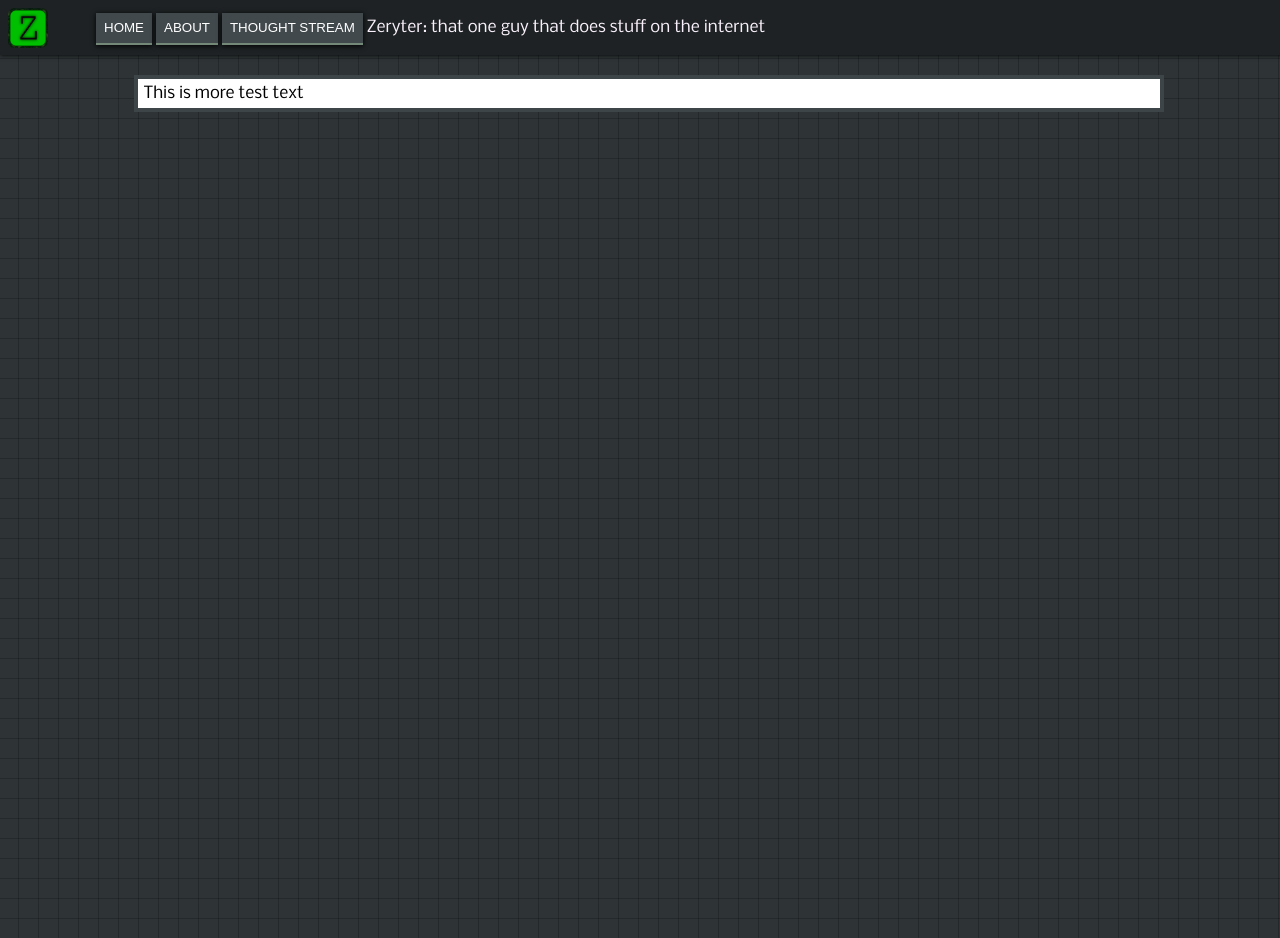
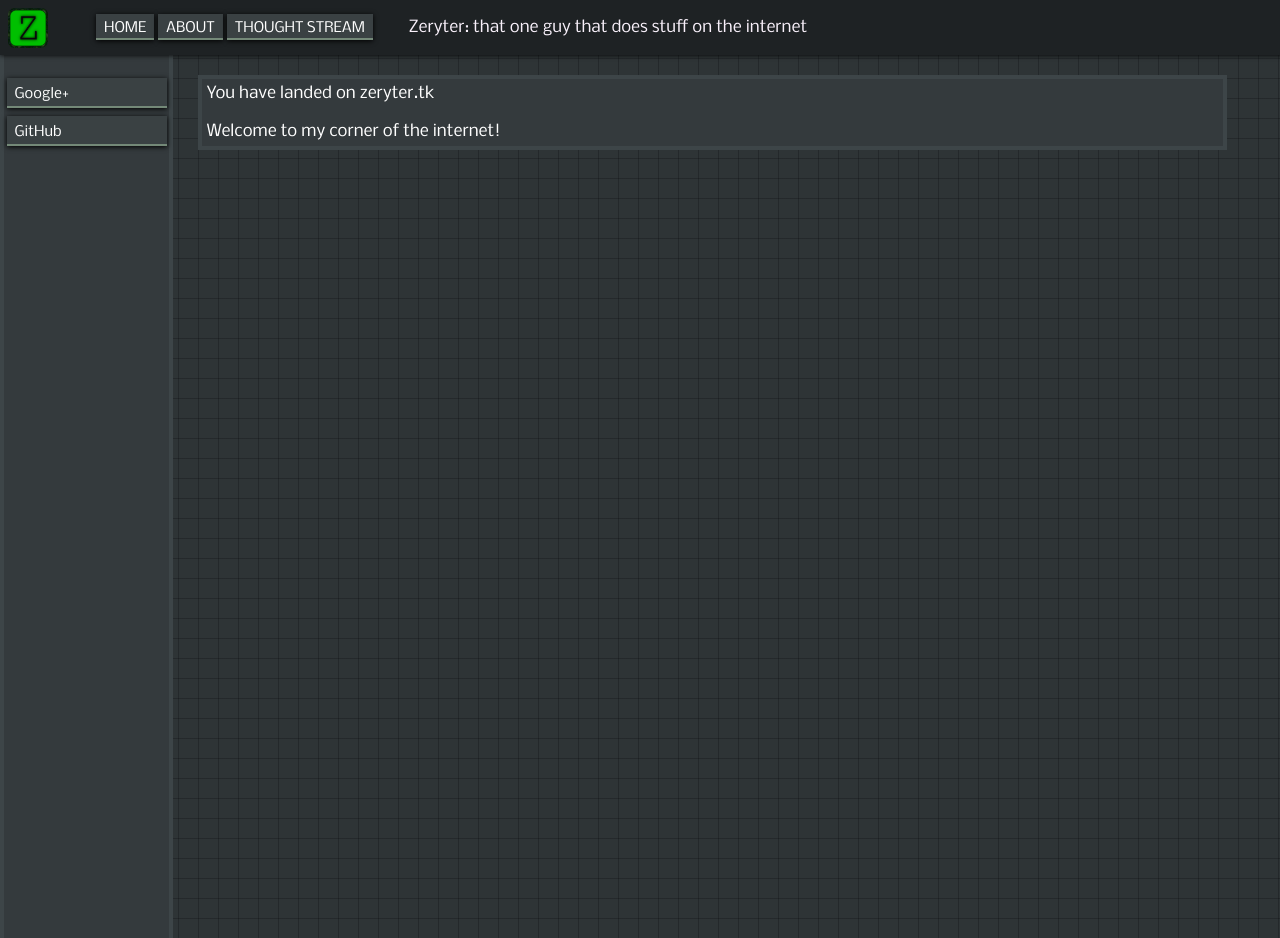
Before and after one commit to Owen-Holloway101/zeryter-site, a PHP site: page / in a window 1280 px wide. Run offline with PHP 8.4, Linux system fonts and the light colour scheme.

Commit message:
a heap of css stuff and a bit of backend for login

```diff
--- a/animationStyles.css
+++ b/animationStyles.css
@@ -1,6 +1,6 @@
-/*Zerytbutton hover animation*/
+/*zerytButton hover animation*/
 /* NON-WEBKIT */
-@keyframes hover {
+@keyframes zerytButtonHover {
 0%{border-bottom: 2px solid #748978;}
 20%{border-bottom: 2px solid #6A9372;}
 40%{border-bottom: 2px solid #51AC63;}
@@ -9,7 +9,7 @@
 100%{border-bottom: 2px solid #14E942;}
 }
 /*SAFARI AND CHROME*/
-@-webkit-keyframes hover{
+@-webkit-keyframes zerytButtonHover {
 0%{border-bottom: 2px solid #748978;}
 20%{border-bottom: 2px solid #6A9372;}
 40%{border-bottom: 2px solid #51AC63;}
@@ -18,21 +18,22 @@
 100%{border-bottom: 2px solid #14E942;}
 }
 
+/*zerytInput hover animation*/
 /* NON-WEBKIT */
-@keyframes UNHover {
-0%{border-bottom: 2px solid #14E942;}
-20%{border-bottom: 2px solid #25D848;}
-40%{border-bottom: 2px solid #2DD04D;}
-60%{border-bottom: 2px solid #51AC63;}
-80%{border-bottom: 2px solid #6A9372;}
-100%{border-bottom: 2px solid #748978;}
+@keyframes zerytInputHover {
+0%{border-bottom: 4px solid #748978;}
+20%{border-bottom: 4px solid #6A9372;}
+40%{border-bottom: 4px solid #51AC63;}
+60%{border-bottom: 4px solid #2DD04D;}
+80%{border-bottom: 4px solid #25D848;}
+100%{border-bottom: 4px solid #14E942;}
 }
 /*SAFARI AND CHROME*/
-@-webkit-keyframes UNHover{
-0%{border-bottom: 2px solid #14E942;}
-20%{border-bottom: 2px solid #25D848;}
-40%{border-bottom: 2px solid #2DD04D;}
-60%{border-bottom: 2px solid #51AC63;}
-80%{border-bottom: 2px solid #6A9372;}
-100%{border-bottom: 2px solid #748978;}
+@-webkit-keyframes zerytInputHover {
+0%{border-bottom: 4px solid #748978;}
+20%{border-bottom: 4px solid #6A9372;}
+40%{border-bottom: 4px solid #51AC63;}
+60%{border-bottom: 4px solid #2DD04D;}
+80%{border-bottom: 4px solid #25D848;}
+100%{border-bottom: 4px solid #14E942;}
 }
--- a/createUser.php
+++ b/createUser.php
@@ -0,0 +1,3 @@
+<?php
+
+?>
--- a/index.php
+++ b/index.php
@@ -4,9 +4,21 @@ require 'nav.php';
 
 <html>
 
+<head>
+	<title>Home - Zeryter.tk</title>
+</head>
+
 <body>
+
+	<div class="sidebar">
+		<span class="zerytButton" style="width: calc(100% - 16px); line-height: 20px; display: inline-block;" onclick="location.href='https://plus.google.com/+OwenHolloway'">Google+</span><br>
+		<span class="zerytButton" style="width: calc(100% - 16px); line-height: 20px; display: inline-block;" onclick="location.href='https://github.com/owen-holloway101'">GitHub</span><br>
+	</div>
+
 	<div class="content">
-		This is more test text
+		You have landed on zeryter.tk<br>
+		<br>
+		Welcome to my corner of the internet!
 	</div>
 </body>
 
--- a/mainStyles.css
+++ b/mainStyles.css
@@ -24,17 +24,35 @@ src: url("/assets/font/Nobile-Regular.ttf") format('truetype');
 /* MAIN STYLES*/
 
 div.content {
-	background: #ffffff;
-	color: #000000;
+	background: #343A3D;
+	color: #ffffff;
 	text-align: left;
 
 	/*box*/
 	padding: 5px;
 	border: 4px solid #3D4548;
 	width: 80%;
-	margin-left: 10%;
-	margin-right: 10%;
+	margin-left: 15%;
+	margin-right: 5%;
 
+}
+
+div.sidebar {
+	background: #343A3D;
+	color: #ffffff;
+	text-align: left;
+	display: table;
+	line-height: 40px;
+	/*box*/
+	padding-top: 70px;
+	padding-right: 2.5px;
+	padding-left: 2.5px;
+	border: 4px solid #3D4548;
+	position: fixed;
+	width: 12.5%;
+	height: 100%;
+	top: 0px;
+	left: 0px;
 }
 
 /*END MAIN STYLES*/
@@ -46,6 +64,7 @@ div.content {
 /*NAV STYLES*/
 
 div.nav{
+	z-index: 100;
 	background: #1E2224;
 	/* Position */
 	position: fixed;
@@ -85,46 +104,40 @@ img.logo {
 /*ELEMENTS*/
 
 /*The very pretty ZerytButton! Complete with animations*/
-button.zerytButton {
+span.zerytButton {
 	/* Text stuff */
 	color:#ffffff;
-background:#41494C;
-/*Unbuttonisation*/
-border: 0;
-outline: none;
+	background:#3A4143;
+	font-size: 14px;
 	/* Box */
-line-height: 26px;
-/*border-top: 2px solid #888A83;*/
 	border-bottom: 2px solid #748978;
-/*border-left: 2px solid #888A83;
-border-right: 2px solid #888A83;*/
 	box-shadow: 0px 1px 5px 0px #000000;
-padding-top: 2px;
+	padding-top: 6px;
 	padding-bottom: 2px;
 	padding-left: 8px;
 	padding-right: 8px;
-margin-top: 10px;
-margin-bottom: 10px;
+	margin-top: 4px;
+	margin-bottom: 4px;
 }
-.zerytButton:hover{
+span.zerytButton:hover{
 	/*Style changes*/
 	border-bottom: 2px solid #14E942;
 	cursor: pointer;
 	outline: 0;
 	/* ANIMATION */
-animation-name: hover;
+	animation-name: zerytButtonHover;
 	animation-duration: 0.25s;
 	animation-timing-function: linear;
 	animation-iteration-count: 1;
 	animation-play-state: running;
 	/* Safari and Chrome: */
--webkit-animation-name: hover;
+	-webkit-animation-name: zerytButtonHover;
 	-webkit-animation-duration: 0.25s;
 	-webkit-animation-timing-function: linear;
 	-webkit-animation-iteration-count: 1;
 	-webkit-animation-play-state: running;
 }
-.zerytButton:active {
+span.zerytButton:active {
 	/*Style changes*/
 	border-bottom: 2px solid #14E942;
 	cursor: pointer;
--- a/nav.php
+++ b/nav.php
@@ -7,9 +7,9 @@
 <body>
 	<img class="logo" src="/assets/zerytLogo.png">
 	<div class="nav">
-		<button onclick="location.href='/'" class="zerytButton">HOME</button>
-		<button onclick="location.href='/about.php'" class="zerytButton">ABOUT</button>
-		<button onclick="location.href='/thoughtStream.php'"class="zerytButton">THOUGHT STREAM</button>
-		Zeryter: that one guy that does stuff on the internet
+		<span onclick="location.href='/'" class="zerytButton">HOME</span>
+		<span onclick="location.href='/about.php'" class="zerytButton">ABOUT</span>
+		<span onclick="location.href='/thoughtStream.php'"class="zerytButton">THOUGHT STREAM</span>
+		<t> &#160;&#160;&#160;&#160;&#160;&#160;&#160; Zeryter: that one guy that does stuff on the internet</t>
 	</div>
 </body>
```
Also changed, not shown: other parts of mainStyles.css (+45 -2 lines), db/userConnect.php (+4 -4 lines), newUser.php (added, +19 -0 lines), loginUser.php (added). Lines whose indentation alone changed are shown as unchanged.
